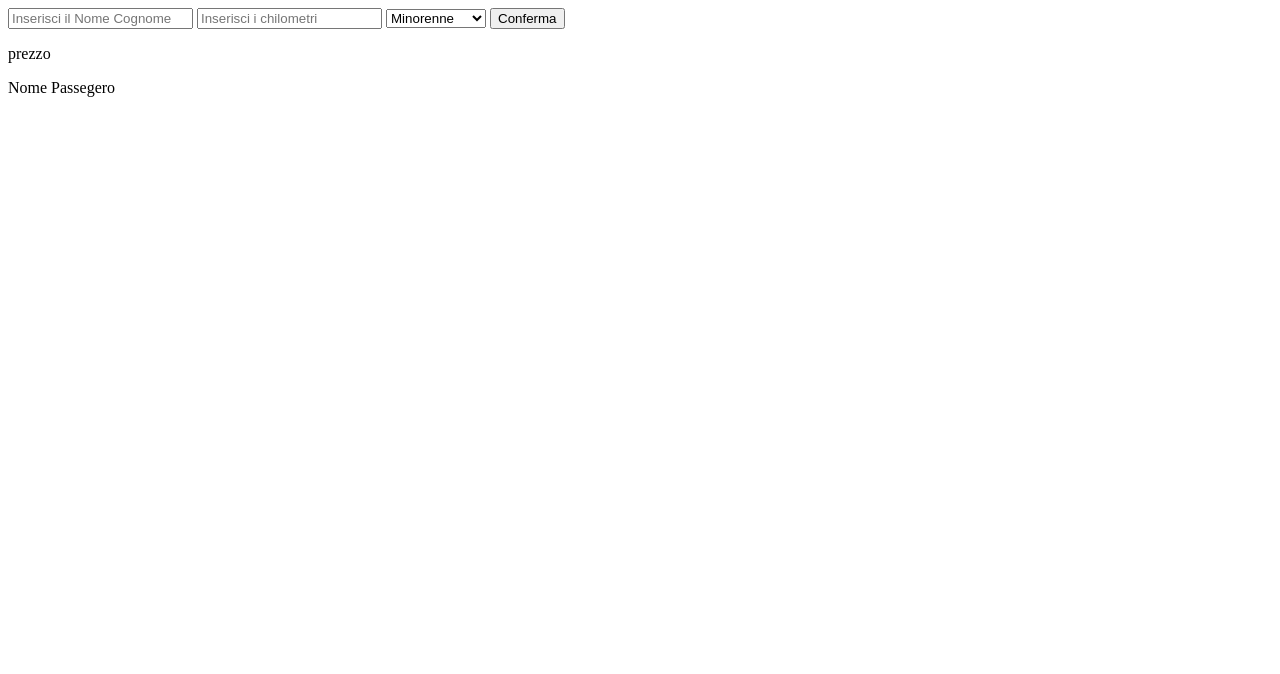
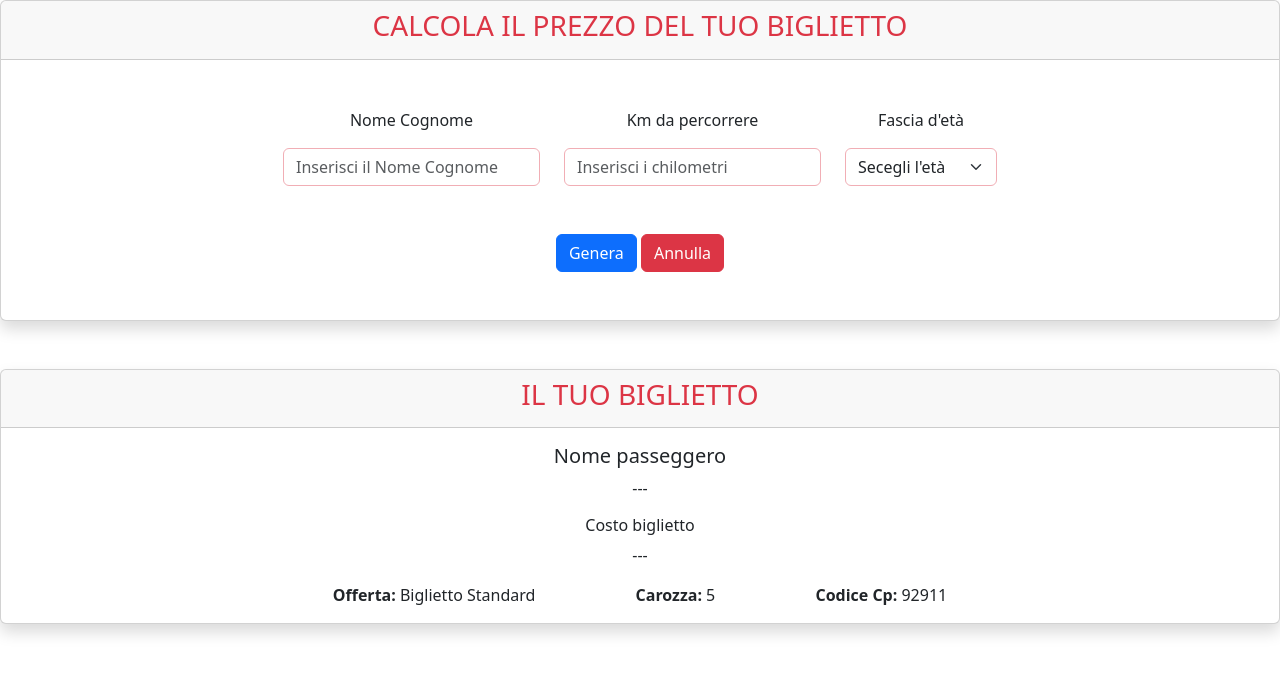
Before and after one commit to S1nghAmandeep/js-biglietto-treno-form, a plain HTML site: page index.html in a window 1280 px wide. Drawn offline with nearby package versions, Linux system fonts and the light colour scheme.

Commit message:
linke-bootstrap/styled-ticket

```diff
--- a/index.html
+++ b/index.html
@@ -5,19 +5,55 @@
     <meta name="viewport" content="width=device-width, initial-scale=1.0">
     <title>Biglietto stampato</title>
     <link rel="stylesheet" href="./css/style.css">
+    <link href="https://cdn.jsdelivr.net/npm/bootstrap@5.3.2/dist/css/bootstrap.min.css" rel="stylesheet" integrity="sha384-T3c6CoIi6uLrA9TneNEoa7RxnatzjcDSCmG1MXxSR1GAsXEV/Dwwykc2MPK8M2HN" crossorigin="anonymous">
 </head>
 <body>
-    <div>
-        <input type="text" id="name" placeholder="Inserisci il Nome Cognome">
-        <input type="text" id="chilometer" placeholder="Inserisci i chilometri">
-        <select name="age" id="discount">Età
-            <option value="0">Minorenne</option>
-            <option value="1">Maggiorenne</option>
-            <option value="2">Over65</option>
-        </select>
-        <button id="btn">Conferma</button>
-        <p class="price">prezzo</p>
-        <p class="tagname">Nome Passegero</p>
+    <div class="app">
+        <div class="container-my">
+            <div class="card shadow text-center">
+                <div class="card-header">
+                    <h3 class="text-danger">CALCOLA IL PREZZO DEL TUO BIGLIETTO</h3>
+                </div>
+                <div class="row py-5 border-rounded justify-content-center text-center">
+                    <div class="col-auto">
+                        <label class="d-block pb-3" for="name">Nome Cognome</label>
+                        <input class="form-control border-danger-subtle" type="text" id="name" placeholder="Inserisci il Nome Cognome">
+                    </div>
+                    <div class="col-auto">
+                        <label class="d-block pb-3" for="km">Km da percorrere</label>
+                        <input class="form-control border-danger-subtle" type="text" id="chilometer" placeholder="Inserisci i chilometri">
+                    </div>
+                    <div class="col-auto">
+                        <label class="d-block pb-3" for="age">Fascia d'età</label>
+                        <select class="form-select border-danger-subtle" name="age" id="discount">Età
+                            <option selected>Secegli l'età</option>
+                            <option value="0">Minorenne</option>
+                            <option value="1">Maggiorenne</option>
+                            <option value="2">Over65</option>
+                        </select>
+                    </div>
+                    <div class="col-10 pt-5">
+                        <button class="btn btn-primary" id="btn">Genera</button>
+                        <button class="btn btn-danger">Annulla</button>
+                    </div>
+                </div>
+            </div>
+            <div class="card shadow mt-5 text-center">
+                <div class="card-header">
+                    <h3 class="text-danger">IL TUO BIGLIETTO</h3>
+                </div>
+                <div class="card-body">
+                    <h5 class="card-title">Nome passeggero</h5>
+                    <p class="tagname">---</p>
+                    <h6 class="card-title">Costo biglietto</h6>
+                    <p class="price">---</p>
+                    <span class="me-5"><strong>Offerta:</strong> Biglietto Standard</span>
+                    <span class="m-5"><strong>Carozza:</strong> 5</span>
+                    <span class="ms-5"><strong>Codice Cp:</strong> 92911</span>
+                </div>
+            </div>
+
+        </div>
     </div>
 
     <script src="./js/app.js"></script>
```
